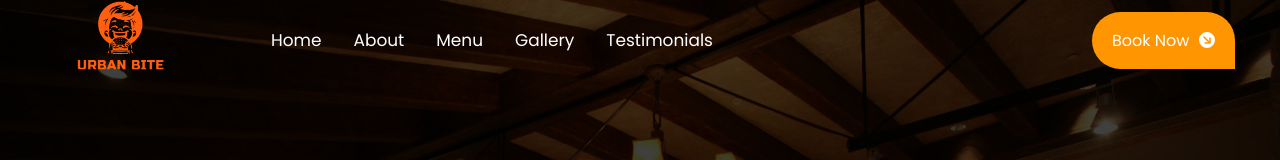
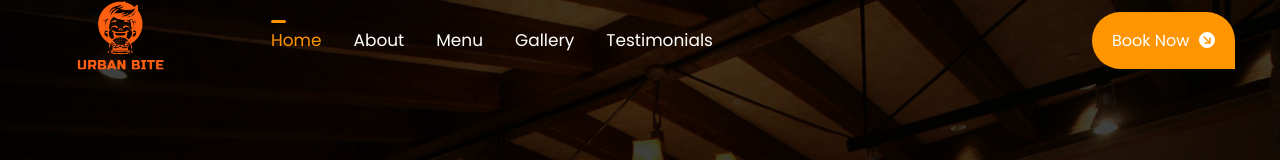
Before and after one commit to itz-Hiru/Urban-Bite-Restaurant, a React (Vite) app: page / in a window 1280 px wide. Shown: the top 160 px of the page. Built offline with nearby package versions, Linux system fonts and the light colour scheme; a web font is replaced by a local one.

Commit message:
Added active link css classes

```diff
--- a/src/components/Header/Header.component.jsx
+++ b/src/components/Header/Header.component.jsx
@@ -40,6 +40,7 @@ const Header = () => {
                     to={navLink}
                     name={navLink}
                     className="nav-link"
+                    activeClass="active"
                   />
                 </li>
               );
--- a/src/components/Header/header.css
+++ b/src/components/Header/header.css
@@ -63,11 +63,13 @@
 }
 
 /* Active link */
-.nav-link:hover {
+.nav-link:hover,
+.nav-link.active {
     color: var(--primary-color);
 }
 
-.nav-link:hover::before {
+.nav-link:hover::before,
+.nav-link.active::before {
     width: 15px;
 }
 
@@ -86,6 +88,6 @@
     box-shadow: 0 8px 16px hsla(var(--hue), 90%, 8%, .1);
 }
 
-.scroll-header :is(.nav-link, .nav-toggler) {
+.scroll-header :is(.nav-link:not(.active), .nav-toggler) {
     color: var(--title-color);
 }
--- a/src/components/Links/ScrollLinks.component.jsx
+++ b/src/components/Links/ScrollLinks.component.jsx
@@ -7,8 +7,10 @@ const ScrollLinks = ({ to, name, className, icon, extraProps = {} }) => {
       to={to}
       smooth={true}
       duration={500}
+      spy={true}
+      activeClass="active"
+      className={className}
       {...extraProps}
-      className={className}
     >
       {name}
       {icon && icon}
--- a/src/sections/About/About.section.jsx
+++ b/src/sections/About/About.section.jsx
@@ -10,7 +10,7 @@ import { FaCircleArrowRight } from "react-icons/fa6";
 
 const About = () => {
   return (
-    <section className="about section">
+    <section className="about section" id="about">
       <div className="about-container container grid">
         <div className="about-shape grid">
           <img src={AoutImage1} alt="" className="about-img" />
--- a/src/sections/Gallery/Gallery.section.jsx
+++ b/src/sections/Gallery/Gallery.section.jsx
@@ -6,7 +6,7 @@ import { RiAddLargeLine } from "react-icons/ri";
 
 const Gallery = () => {
   return (
-    <section className="gallery section">
+    <section className="gallery section" id="gallery">
       <SectionTitle
         subtitle="Moments Captured in Flavor"
         title={
--- a/src/sections/Menu/Menu.section.jsx
+++ b/src/sections/Menu/Menu.section.jsx
@@ -21,7 +21,7 @@ const Menu = () => {
     setMenuItems(navMenuItems);
   };
   return (
-    <section className="menu section">
+    <section className="menu section" id="menu">
       <div className="container">
         <div className="menu-header">
           <SectionTitle
--- a/src/sections/Testimonials/Testimonials.section.jsx
+++ b/src/sections/Testimonials/Testimonials.section.jsx
@@ -11,7 +11,7 @@ import "./testimonials.css";
 
 const Testimonials = () => {
   return (
-    <section className="testimonials section">
+    <section className="testimonials section" id="testimonials">
       <SectionTitle
         subtitle="Client Love"
         title={
```
